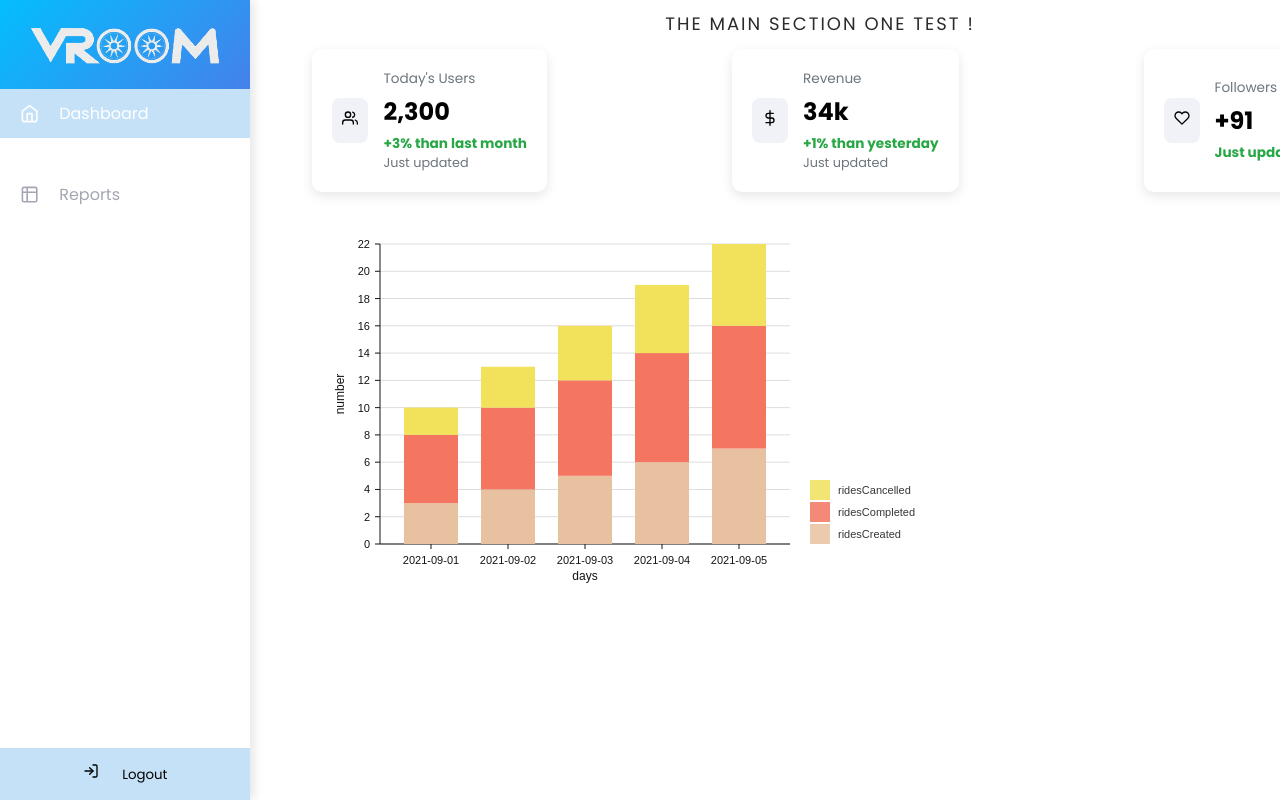
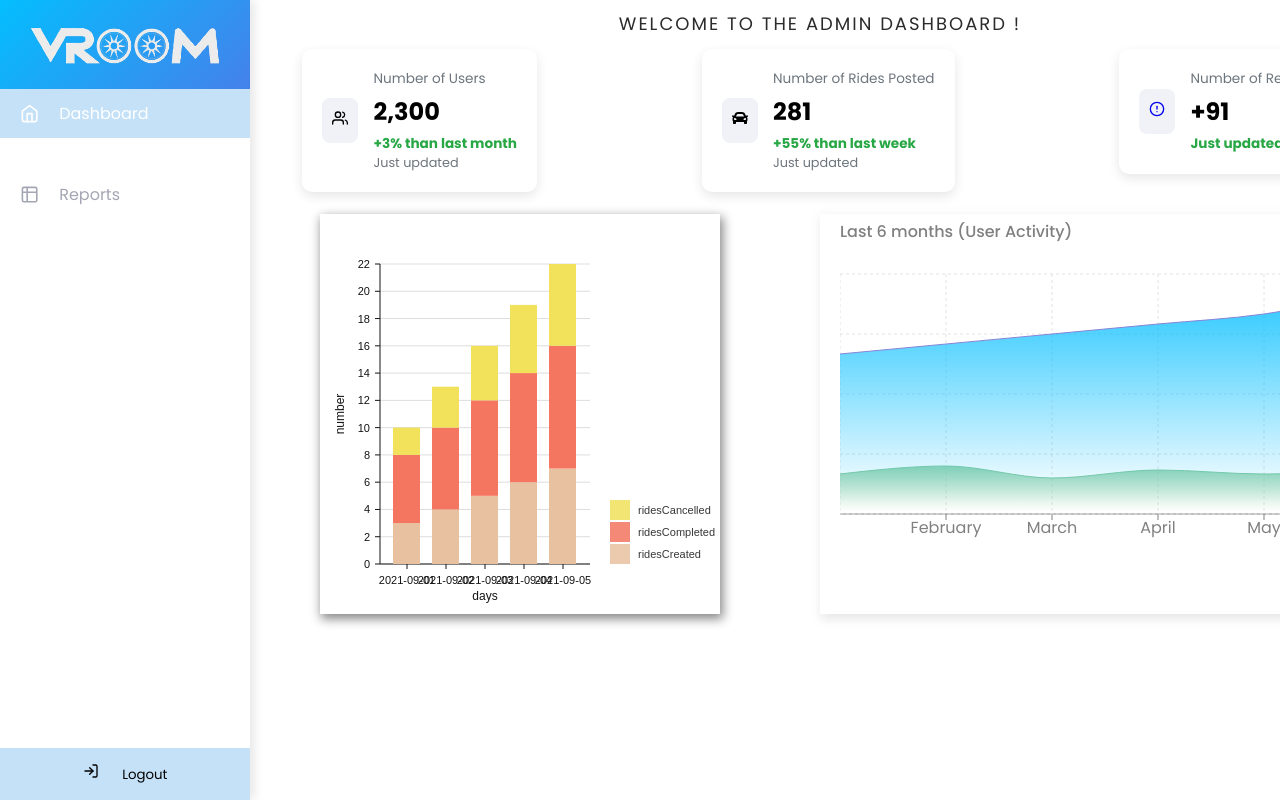
Before and after one commit to VroomUni/frontendAdmin, a React (Create React App) app: page /adminDashboard in a window 1280 px wide. Shown: the top 800 px of the page. Built offline with nearby package versions, Linux system fonts and the light colour scheme.

Commit message:
fixed styling

```diff
--- a/package.json
+++ b/package.json
@@ -12,11 +12,14 @@
     "@testing-library/jest-dom": "^5.17.0",
     "@testing-library/react": "^13.4.0",
     "@testing-library/user-event": "^13.5.0",
+    "chart.js": "^4.4.2",
     "react": "^18.2.0",
+    "react-chartjs-2": "^5.2.0",
     "react-dom": "^18.2.0",
     "react-icons": "^5.1.0",
     "react-router-dom": "^6.22.3",
     "react-scripts": "5.0.1",
+    "recharts": "^2.12.6",
     "web-vitals": "^2.1.4"
   },
   "scripts": {
--- a/src/Pages/ReportPage.js
+++ b/src/Pages/ReportPage.js
@@ -1,15 +1,18 @@
 import React from 'react';
 import SideBarNavigation from '../components/SideBarNavigation';
 import ReportTableAdmin from '../components/ReportTableAdmin';
-import './ReportPage.css'; // Make sure to create a CSS file for the styles
+import '../components/Dashboard.css';
 
 function ReportPage() {
   return (
-    <div className="report-page-container">
+    <div className="container">
       <SideBarNavigation />
-
-        <ReportTableAdmin />
-
+      <div className="main">
+        <h4 className="main-top">Users Reports</h4>
+        <div className="main-body">
+          <ReportTableAdmin />
+        </div>
+      </div>
     </div>
   );
 }
--- a/src/components/Barchart.js
+++ b/src/components/Barchart.js
@@ -8,7 +8,7 @@ const BarChart = ({ isDashboard = false }) => {
   const colors = tokens(theme.palette.mode);
 
   return (
-    <div style={{ height: '400px', width: '600px' }}>
+    <div style={{ boxShadow: '2px 4px 10px 1px rgba(0, 0, 0, 0.47)', height: '400px', width: '400px' }}>
       <ResponsiveBar
         data={data}
         theme={{
--- a/src/components/Dashboard.css
+++ b/src/components/Dashboard.css
@@ -22,21 +22,7 @@
   margin: auto;
 }
 
-/* Navigation styles */
-nav {
-  position: sticky;
-  top: 0;
-  left: 0;
-  bottom: 0;
-  width: 280px;
-  height: 110vh;
-  background: #fff;
-}
 
-.navbar {
-  width: 80%;
-  margin: 0 auto;
-}
 
 .logo {
   margin: 2rem 0 1rem 0;
--- a/src/components/MainSection1.js
+++ b/src/components/MainSection1.js
@@ -2,20 +2,22 @@ import React from 'react';
 import './Dashboard.css';
 
 import BarChart from './Barchart';
-
 import StatCardList from './StatCardList';
+import UserActivityChart from './UserActivityChart';
 
 const MainSection = () => {
   return (
     <div className="container">
-
       <section className="main">
         <div className="main-top">
-          <p>the main section one test !</p>
+          <p>Welcome to the Admin Dashboard !</p>
         </div>
-        <StatCardList /> {/* Move StatCardList here */}
-        <div style={{ marginLeft: '100px' }}> {/* Add left margin here */}
-          <BarChart />
+        <StatCardList />
+        <div style={{ display: 'flex', justifyContent: 'space-between', marginLeft: '100px', marginTop: '20px' }}>
+          <div style={{ marginRight: '1px' }}>
+            <BarChart />
+          </div>
+          <UserActivityChart />
         </div>
       </section>
     </div>
--- a/src/components/StatCardList.js
+++ b/src/components/StatCardList.js
@@ -1,45 +1,40 @@
 import React from 'react';
+import { Link } from 'react-router-dom'; // Import Link from react-router-dom
 import StatCard from './StatCard';
-import { FiShoppingCart, FiUsers, FiDollarSign, FiHeart } from 'react-icons/fi';
+import { FaCar } from 'react-icons/fa';
+import { FiUsers, FiAlertCircle } from 'react-icons/fi';
 import './StatCardList.css';
 import './StatCard.css';
-
 
 const StatCardList = () => {
   return (
     <div className="dashboard">
-      {/* <StatCard
-        icon={<FiShoppingCart />}
-        title="Bookings"
-        value="281"
-        percentage="+55% than last week"
-        description="Just updated"
-        isPositive={true}
-      /> */}
       <StatCard
         icon={<FiUsers />}
-        title="Today's Users"
+        title="Number of Users"
         value="2,300"
         percentage="+3% than last month"
         description="Just updated"
         isPositive={true}
       />
       <StatCard
-        icon={<FiDollarSign />}
-        title="Revenue"
-        value="34k"
-        percentage="+1% than yesterday"
+        icon={<FaCar/>}
+        title="Number of Rides Posted"
+        value="281"
+        percentage="+55% than last week"
         description="Just updated"
         isPositive={true}
       />
+      <Link to="/reportTable"> {/* Wrap the last card with Link */}
         <StatCard
-        icon={<FiHeart />}
-        title="Followers"
+          icon={<FiAlertCircle />}
+          title="Number of Reports"
           value="+91"
           percentage="Just updated"
           description=""
           isPositive={true}
         />
+      </Link>
     </div>
   );
 };
--- /dev/null
+++ b/src/components/UserActivityChart.css
@@ -0,0 +1,19 @@
+.chart{
+
+    -webkit-box-shadow: 2px 4px 10px 1px rgba(0, 0, 0, 0.47);
+  box-shadow: 2px 4px 10px 1px rgba(201, 201, 201, 0.47);
+
+  color: gray;
+
+   padding: 5px 20px;
+}
+.titleChart {
+    margin-bottom: 20px;
+    font-size: 16px;
+    font-weight: 500;
+
+  }
+
+  .chartGrid {
+    stroke: rgb(228, 225, 225);
+  }
--- /dev/null
+++ b/src/components/UserActivityChart.js
@@ -0,0 +1,46 @@
+import React from 'react';
+import { AreaChart, Area, XAxis, CartesianGrid, Tooltip, ResponsiveContainer } from 'recharts';
+import "./UserActivityChart.css";
+
+function UserActivityChart() {
+    // Updated data with only Active Users and New Users
+    const data = [
+        { month: "January", NewUsers: 200, ActiveUsers: 800 },
+        { month: "February", NewUsers: 240, ActiveUsers: 850 },
+        { month: "March", NewUsers: 180, ActiveUsers: 900 },
+        { month: "April", NewUsers: 220, ActiveUsers: 950 },
+        { month: "May", NewUsers: 200, ActiveUsers: 1000 },
+        { month: "June", NewUsers: 230, ActiveUsers: 1100 },
+    ];
+    return (
+        <div className="chart" style={{ height: '400px', width: '600px', marginLeft: '1px'}}>
+          <div className="titleChart">
+            Last 6 months (User Activity)
+          </div>
+          <ResponsiveContainer width="100%" aspect={2 / 1}>
+            <AreaChart
+              data={data}
+              margin={{ top: 10, right: 30, left: 0, bottom: 0 }}
+            >
+              <defs>
+                <linearGradient id="colorNewUsers" x1="0" y1="0" x2="0" y2="1">
+                  <stop offset="5%" stopColor="#82ca9d" stopOpacity={0.8}/>
+                  <stop offset="95%" stopColor="#82ca9d" stopOpacity={0}/>
+                </linearGradient>
+                <linearGradient id="colorActiveUsers" x1="0" y1="0" x2="0" y2="1">
+                  <stop offset="5%" stopColor="#04befe" stopOpacity={0.8}/>
+                  <stop offset="95%" stopColor="#04befe" stopOpacity={0}/>
+                </linearGradient>
+              </defs>
+              <XAxis dataKey="month" stroke="gray"/>
+              <CartesianGrid strokeDasharray="3 3" className="chartGrid" />
+              <Tooltip />
+              <Area type="monotone" dataKey="NewUsers" stroke="#82ca9d" fillOpacity={1} fill="url(#colorNewUsers)" />
+              <Area type="monotone" dataKey="ActiveUsers" stroke="#8884d8" fillOpacity={1} fill="url(#colorActiveUsers)" />
+            </AreaChart>
+          </ResponsiveContainer>
+        </div>
+    );
+}
+
+export default UserActivityChart;
```
Also changed, not shown: 1 other file (tests, documents, lock files or other folders). Lines whose indentation alone changed are shown as unchanged.
